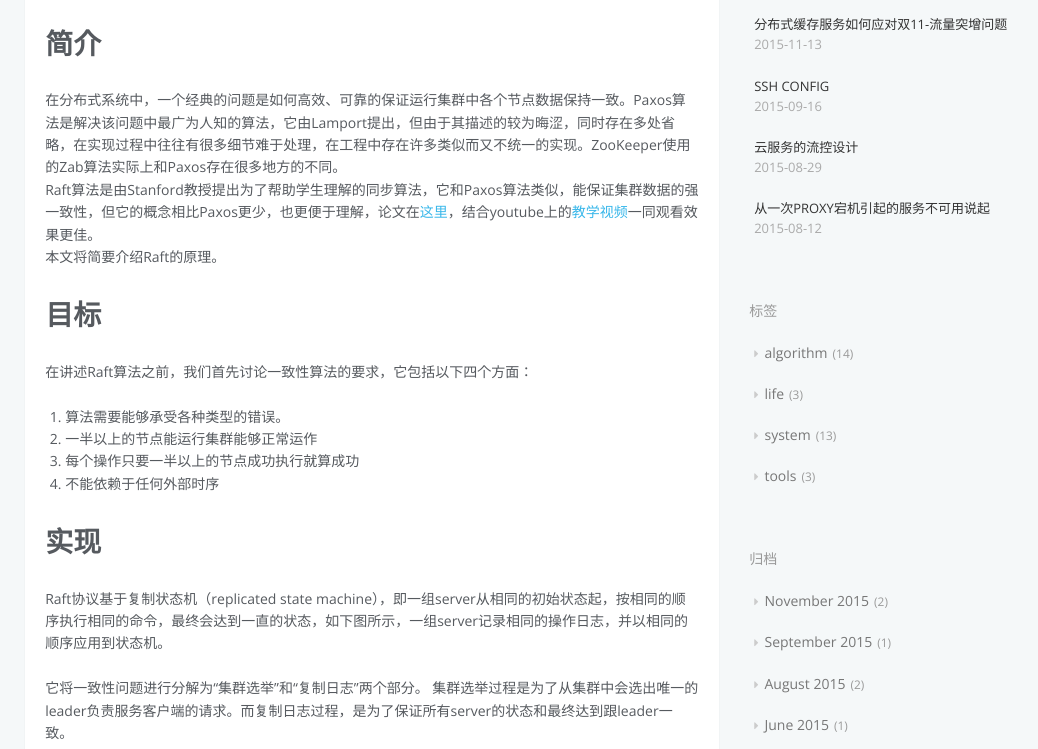
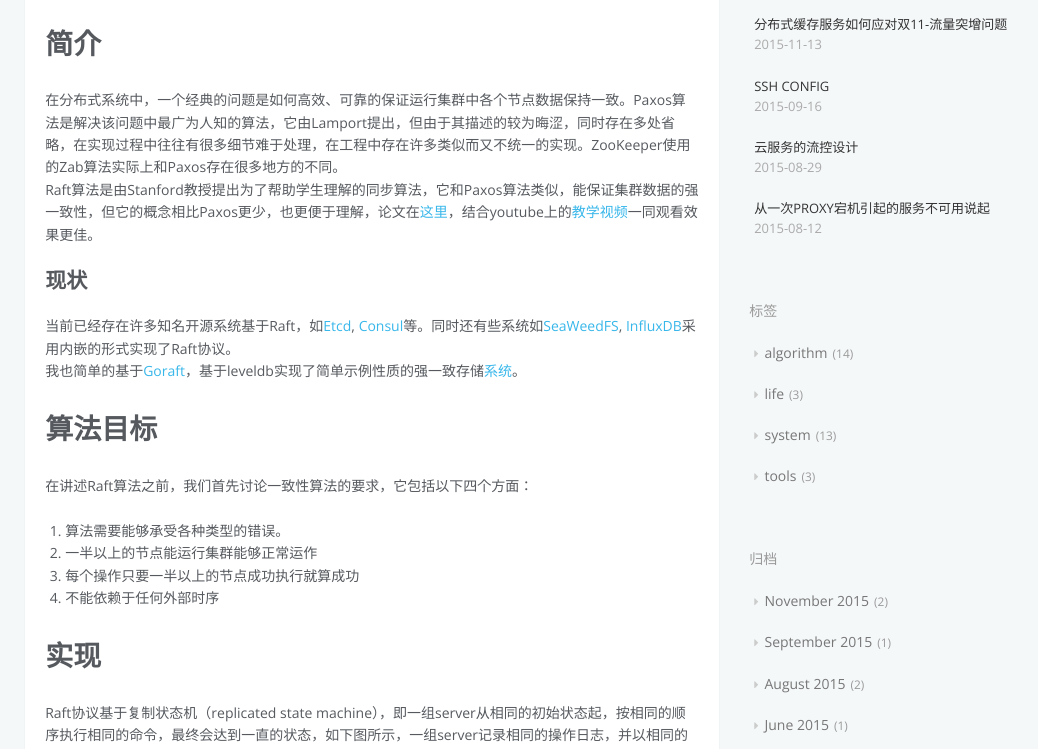
Before and after one commit to senarukana/senarukana.github.io, a plain HTML site: page 2015/05/22/raft/index.html in a window 1280 px wide. Shown: the part 191-940 px from the top of the page, without its empty margins (115-1153 px from the left). Drawn offline with nearby package versions, Linux system fonts and the light colour scheme.

Commit message:
Site updated: 2015-11-26 16:08:14

```diff
--- a/2015/05/22/raft/index.html
+++ b/2015/05/22/raft/index.html
@@ -11,12 +11,13 @@
 <meta property="og:url" content="http://yoursite.com/2015/05/22/raft/index.html">
 <meta property="og:site_name" content="Zhe Li's Blog">
 <meta property="og:description" content="简介在分布式系统中，一个经典的问题是如何高效、可靠的保证运行集群中各个节点数据保持一致。Paxos算法是解决该问题中最广为人知的算法，它由Lamport提出，但由于其描述的较为晦涩，同时存在多处省略，在实现过程中往往有很多细节难于处理，在工程中存在许多类似而又不统一的实现。ZooKeeper使用的Zab算法实际上和Paxos存在很多地方的不同。Raft算法是由Stanford教授提出为了帮助学生理">
+<meta property="og:image" content="http://yoursite.com/image/replicate_state_machine.jpg">
 <meta property="og:image" content="http://yoursite.com/image/raft_election.png">
 <meta property="og:image" content="http://yoursite.com/image/raft_data_structure.png">
 <meta property="og:image" content="http://yoursite.com/image/raft_log_append.png">
 <meta property="og:image" content="http://yoursite.com/image/raft_split_brain.png">
 <meta property="og:image" content="http://yoursite.com/image/raft_config_change.png">
-<meta property="og:updated_time" content="2015-11-26T08:04:02.000Z">
+<meta property="og:updated_time" content="2015-11-26T08:08:05.000Z">
 <meta name="twitter:card" content="summary">
 <meta name="twitter:title" content="raft">
 <meta name="twitter:description" content="简介在分布式系统中，一个经典的问题是如何高效、可靠的保证运行集群中各个节点数据保持一致。Paxos算法是解决该问题中最广为人知的算法，它由Lamport提出，但由于其描述的较为晦涩，同时存在多处省略，在实现过程中往往有很多细节难于处理，在工程中存在许多类似而又不统一的实现。ZooKeeper使用的Zab算法实际上和Paxos存在很多地方的不同。Raft算法是由Stanford教授提出为了帮助学生理">
@@ -112,15 +113,16 @@
     <div class="article-entry" itemprop="articleBody">
 
 
-        <h1 id="简介">简介</h1><p>在分布式系统中，一个经典的问题是如何高效、可靠的保证运行集群中各个节点数据保持一致。Paxos算法是解决该问题中最广为人知的算法，它由Lamport提出，但由于其描述的较为晦涩，同时存在多处省略，在实现过程中往往有很多细节难于处理，在工程中存在许多类似而又不统一的实现。ZooKeeper使用的Zab算法实际上和Paxos存在很多地方的不同。<br>Raft算法是由Stanford教授提出为了帮助学生理解的同步算法，它和Paxos算法类似，能保证集群数据的强一致性，但它的概念相比Paxos更少，也更便于理解，论文在<a href="">这里</a>，结合youtube上的<a href="">教学视频</a>一同观看效果更佳。<br>本文将简要介绍Raft的原理。</p>
-<h1 id="目标">目标</h1><p>在讲述Raft算法之前，我们首先讨论一致性算法的要求，它包括以下四个方面：</p>
+        <h1 id="简介">简介</h1><p>在分布式系统中，一个经典的问题是如何高效、可靠的保证运行集群中各个节点数据保持一致。Paxos算法是解决该问题中最广为人知的算法，它由Lamport提出，但由于其描述的较为晦涩，同时存在多处省略，在实现过程中往往有很多细节难于处理，在工程中存在许多类似而又不统一的实现。ZooKeeper使用的Zab算法实际上和Paxos存在很多地方的不同。<br>Raft算法是由Stanford教授提出为了帮助学生理解的同步算法，它和Paxos算法类似，能保证集群数据的强一致性，但它的概念相比Paxos更少，也更便于理解，论文在<a href="https://ramcloud.stanford.edu/raft.pdf" target="_blank" rel="external">这里</a>，结合youtube上的<a href="https://www.youtube.com/watch?v=JEpsBg0AO6o" target="_blank" rel="external">教学视频</a>一同观看效果更佳。</p>
+<h2 id="现状">现状</h2><p>当前已经存在许多知名开源系统基于Raft，如<a href="https://github.com/coreos/etcd" target="_blank" rel="external">Etcd</a>, <a href="https://github.com/hashicorp/consul" target="_blank" rel="external">Consul</a>等。同时还有些系统如<a href="https://github.com/chrislusf/seaweedfs" target="_blank" rel="external">SeaWeedFS</a>, <a href="https://influxdb.com/" target="_blank" rel="external">InfluxDB</a>采用内嵌的形式实现了Raft协议。<br>我也简单的基于<a href="http://github.com/goraft/raft" target="_blank" rel="external">Goraft</a>，基于leveldb实现了简单示例性质的强一致存储<a href="(https://github.com/senarukana/rldb">系统</a>。</p>
+<h1 id="算法目标">算法目标</h1><p>在讲述Raft算法之前，我们首先讨论一致性算法的要求，它包括以下四个方面：</p>
 <ol>
 <li>算法需要能够承受各种类型的错误。</li>
 <li>一半以上的节点能运行集群能够正常运作</li>
 <li>每个操作只要一半以上的节点成功执行就算成功</li>
 <li>不能依赖于任何外部时序</li>
 </ol>
-<h1 id="实现">实现</h1><p>Raft协议基于复制状态机（replicated state machine），即一组server从相同的初始状态起，按相同的顺序执行相同的命令，最终会达到一直的状态，如下图所示，一组server记录相同的操作日志，并以相同的顺序应用到状态机。</p>
+<h1 id="实现">实现</h1><p>Raft协议基于复制状态机（replicated state machine），即一组server从相同的初始状态起，按相同的顺序执行相同的命令，最终会达到一直的状态，如下图所示，一组server记录相同的操作日志，并以相同的顺序应用到状态机。<br><img src="/image/replicate_state_machine.jpg" alt="复制状态机"></p>
 <p>它将一致性问题进行分解为“集群选举”和“复制日志”两个部分。 集群选举过程是为了从集群中会选出唯一的leader负责服务客户端的请求。而复制日志过程，是为了保证所有server的状态和最终达到跟leader一致。</p>
 <h2 id="集群选举">集群选举</h2><h3 id="集群节点类型">集群节点类型</h3><p>集群中节点有三种类型，分别为: Leader, Follower, Candidate。 在初始时，大家都为Follower。通过选举产生集群的Leader。</p>
 <ul>
@@ -205,7 +207,6 @@
 </blockquote>
 </li>
 </ol>
-<h1 id="总结">总结</h1><p>当前已经存在许多知名开源系统基于Raft，如<a href="https://github.com/coreos/etcd" target="_blank" rel="external">Etcd</a>, <a href="https://github.com/hashicorp/consul" target="_blank" rel="external">Consul</a>等。同时还有些系统如<a href="https://github.com/chrislusf/seaweedfs" target="_blank" rel="external">SeaWeedFS</a>, <a href="https://influxdb.com/" target="_blank" rel="external">InfluxDB</a>采用内嵌的形式实现了Raft协议。<br>我也简单的基于<a href="http://github.com/goraft/raft" target="_blank" rel="external">Goraft</a>，基于leveldb实现了简单示例性质的强一致存储<a href="(https://github.com/senarukana/rldb">系统</a>。</p>
 
 
     </div>
```
Also changed, not shown: index.html (+4 -3 lines).
